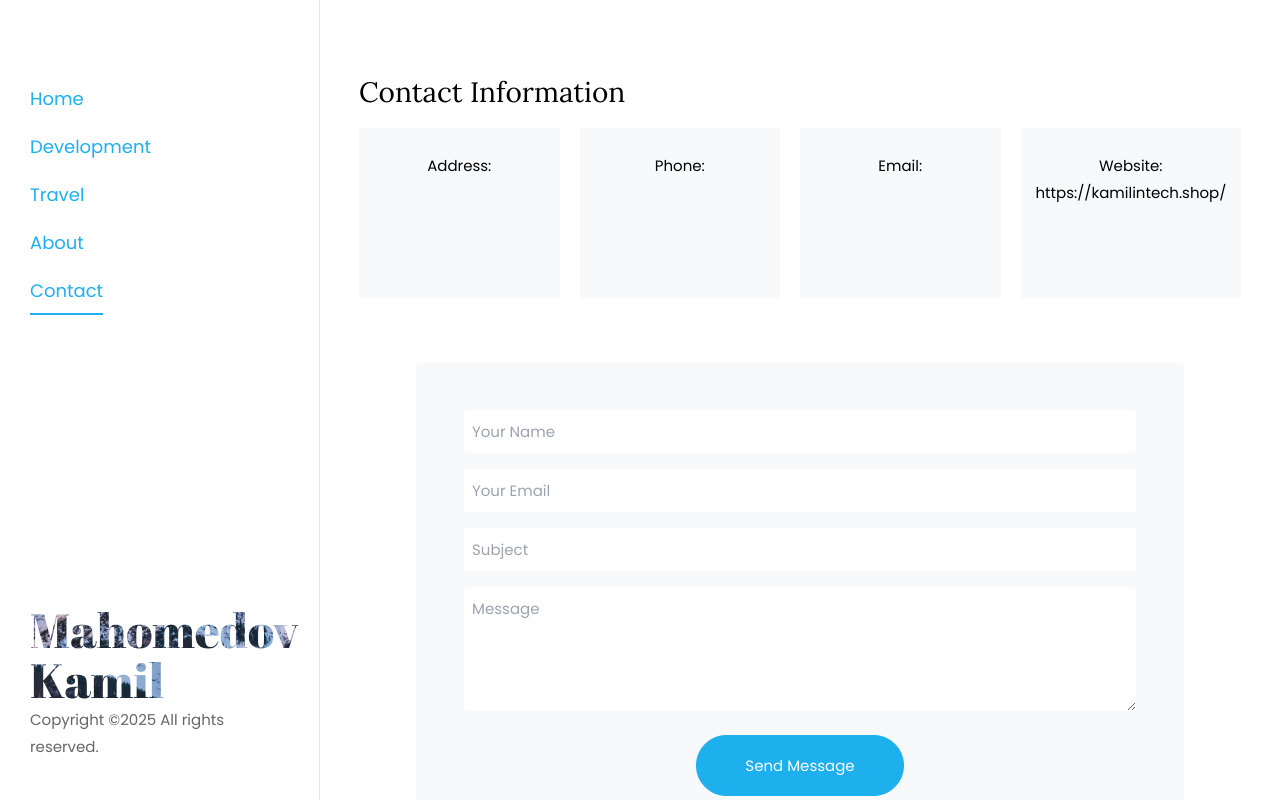
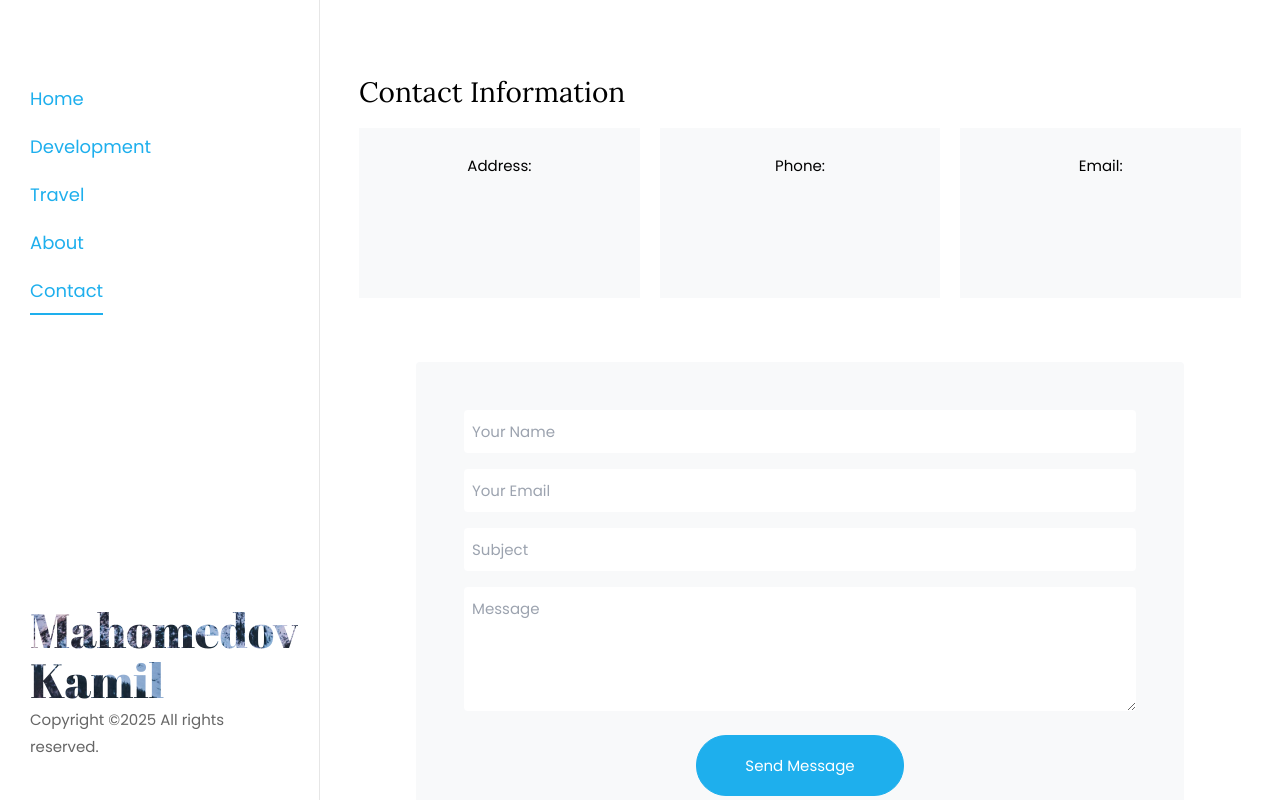
Before and after one commit to KamilMagomedov/blog, a Next.js app: page /contact in a window 1280 px wide. Built offline with nearby package versions, Linux system fonts and the light colour scheme; no server answers.

Commit message:
fix size and delete link for portfolio

```diff
--- a/src/components/contactInformation/ContactInformation.tsx
+++ b/src/components/contactInformation/ContactInformation.tsx
@@ -124,26 +124,13 @@ const ContactInformation: React.FC = () => {
             <Tooltip>Click to write a letter.</Tooltip>
           </Link>
         </InfoCard>
-
-        <InfoCard>
-          Website:{" "}
-          <Link
-            href="https://kamilintech.shop/"
-            className="group relative hover:text-[#1eafed]"
-            target="_blank"
-            rel="noopener noreferrer"
-          >
-            https://kamilintech.shop/
-            <Tooltip>Click to open my Website.</Tooltip>
-          </Link>
-        </InfoCard>
       </div>
     </Suspense>
   );
 };
 
 const InfoCard: React.FC<{ children: React.ReactNode }> = ({ children }) => (
-  <div className="mb-6 bg-[#f8f9fa] p-6 px-[15px] text-black xs:min-h-[70px] xs:w-full xs:text-center lg:min-h-[170px] lg:w-[45%] xl:w-1/4">
+  <div className="mb-6 bg-[#f8f9fa] p-6 px-[15px] text-black xs:min-h-[70px] xs:w-full xs:text-center lg:min-h-[170px] lg:w-[45%] xl:w-1/3">
     {children}
   </div>
 );
```
